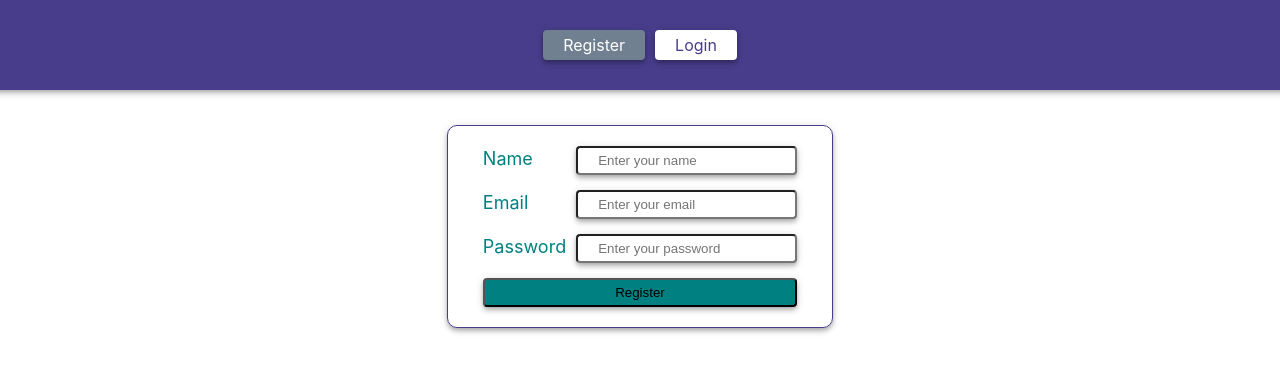
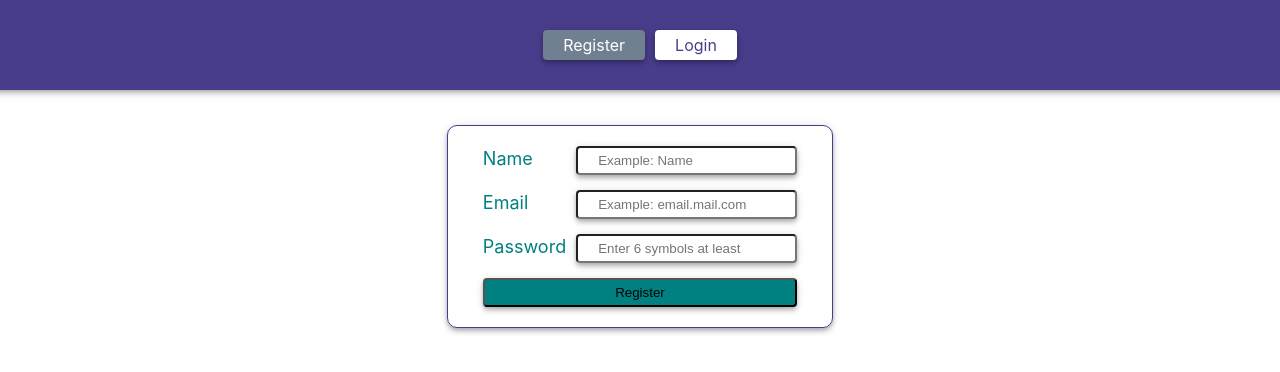
Before and after one commit to OlgaVysochanska/goit-react-hw-08-phonebook, a React (Create React App) app: page /goit-react-hw-08-phonebook/register in a window 1280 px wide. Shown: the top 372 px of the page. Built offline with nearby package versions, Linux system fonts and the light colour scheme.

Commit message:
edit placeholders

```diff
--- a/src/components/RegisterForm/fields.js
+++ b/src/components/RegisterForm/fields.js
@@ -3,18 +3,18 @@ export const fields = {
     type: 'text',
     name: 'name',
     required: true,
-    placeholder: 'Enter your name',
+    placeholder: 'Example: Name',
   },
   email: {
     type: 'email',
     name: 'email',
     required: true,
-    placeholder: 'Enter your email',
+    placeholder: 'Example: email.mail.com',
   },
   password: {
     type: 'password',
     name: 'password',
     required: true,
-    placeholder: 'Enter your password',
+    placeholder: 'Enter 6 symbols at least',
   },
 };
```
